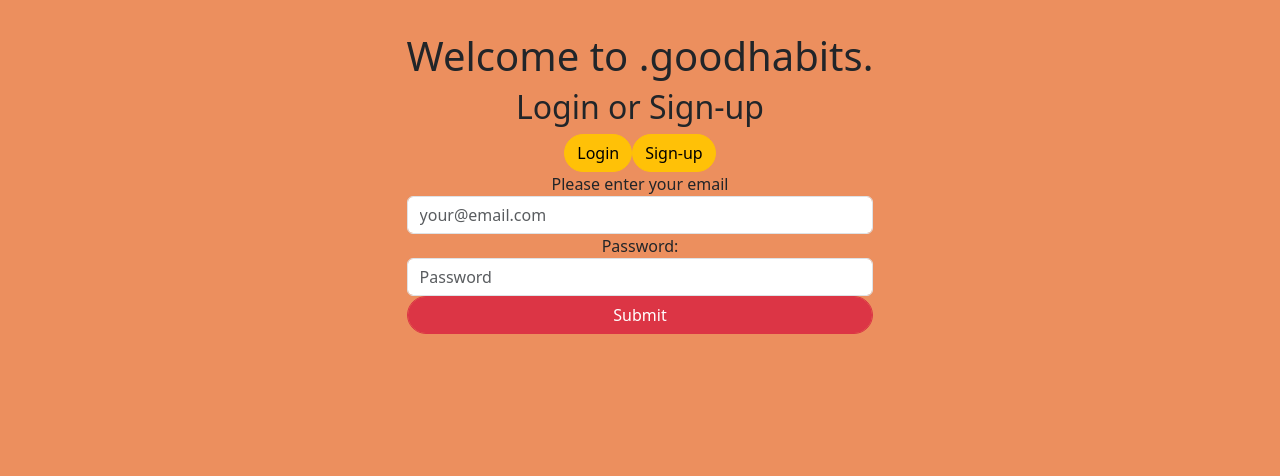
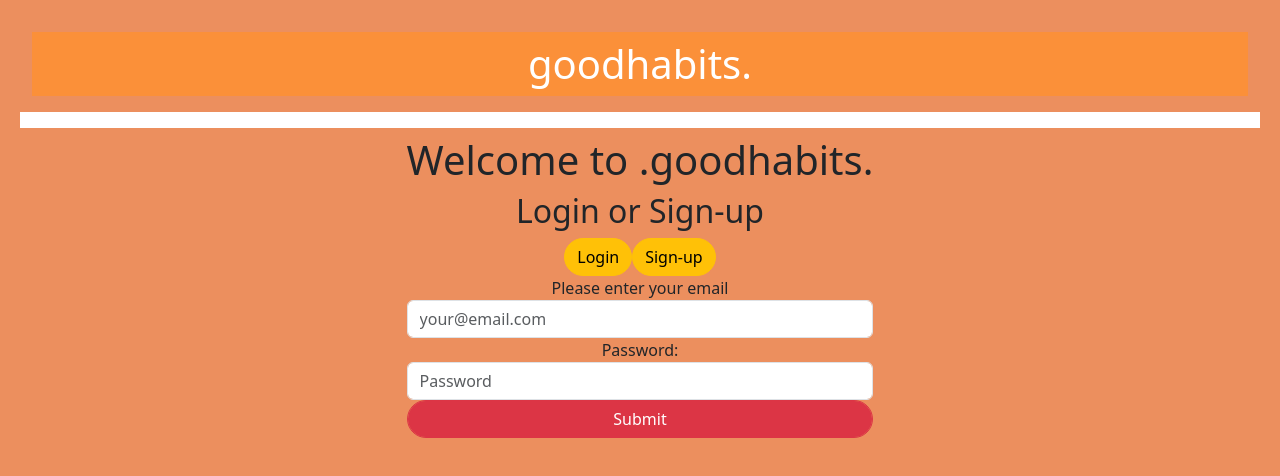
Before and after one commit to chungus84/goodhabits, a React (Vite) app in the folder frontend/: page /habit/1/add in a window 1280 px wide. Both pictures are taken after a click on the button "Login". Shown: the top 476 px of the page. Built offline with nearby package versions, Linux system fonts and the light colour scheme; no server answers.

Commit message:
Added login functionality

```diff
--- a/frontend/src/App.jsx
+++ b/frontend/src/App.jsx
@@ -12,6 +12,7 @@ const App = () => {
 
     const [loggedIn, setLoggedIn] = useState(false)
     const [userId, setUserId] = useState("");
+    const [userName, setUserName] = useState("")
 
     const loginHandler = async (user) => {
         const externalDataCallResult = await loginUser(user);
@@ -24,21 +25,29 @@ const App = () => {
         const loginCall = externalDataCallResult?.user ? externalDataCallResult.user : []
         // console.log(loginCall.user.userId);
         setUserId(loginCall.user.userId)
+        setUserName(loginCall.user.userName)
         setLoggedIn(true)
         // console.log(userId);
 
 
     }
 
-    const testUserLogin = {
-        email: "test@testing.com",
-        password: "password"
+    const logoutHandler = () => {
+        setLoggedIn(false);
+        setUserId("")
+        setUserName("")
     }
 
-    loginHandler(testUserLogin)
+    // const testUserLogin = {
+    //     email: "test@testing.com",
+    //     password: "password"
+    // }
+
+    // loginHandler(testUserLogin)
 
     return (
         <>
+            <Header logout={logoutHandler} data={userName} />
             {!loggedIn && <Authentication loginHandler={loginHandler} />}
             {loggedIn && <RoutedMain userId={userId} />}
 
--- a/frontend/src/Components/Authentication.jsx
+++ b/frontend/src/Components/Authentication.jsx
@@ -1,11 +1,17 @@
-import { useState, useEffect } from 'react'
+import { useState, useEffect } from 'react';
+import { useNavigate } from 'react-router-dom';
 import './utils/css/Authentication.css';
 import LoginForm from './utils/LoginForm';
 import SignUpForm from './utils/SignUpForm';
 
-const Authentication = (loginHandler) => {
+const Authentication = ({ loginHandler }) => {
+
+    // console.log(loginHandler);
 
     const [login, setLogin] = useState(false);
+    const [submitted, setSubmitted] = useState(false)
+
+    const navigate = useNavigate()
 
     const loginClicked = () => {
         setLogin(true)
@@ -18,6 +24,20 @@ const Authentication = (loginHandler) => {
         // console.log(login);
     })
 
+    const submitLogin = (email, password) => {
+        // console.log('submitLogin fired');
+        const loginToSubmit = {
+            email: email,
+            password: password
+        }
+        loginHandler(loginToSubmit)
+        setSubmitted(true)
+    }
+
+    useEffect(() => {
+        if (submitted) navigate('/')
+    }, [submitted, navigate])
+
 
 
     return (
@@ -28,7 +48,7 @@ const Authentication = (loginHandler) => {
             <button className={`btn btn-warning rounded-pill ${login ? '' : 'btn-active'}`} onClick={signUpClicked} >Sign-up</button>
             <div className="form-container">
                 {login && (
-                    <LoginForm />
+                    <LoginForm submitLogin={submitLogin} />
                 )}
                 {!login && (
                     <SignUpForm />
--- a/frontend/src/Components/Header.jsx
+++ b/frontend/src/Components/Header.jsx
@@ -4,16 +4,25 @@ import { useNavigate } from 'react-router-dom';
 
 const Header = (data) => {
     const navigate = useNavigate();
+    console.log(data);
 
     const userName = data.data
     return (
         <>
             <h1 className='header-band py-2 px-2' onClick={() => navigate('/')}>goodhabits.</h1>
             <div className="row ">
+
                 <div className='col-9 py-2 my-2 bg-white'></div>
                 <div className="col-3 bg-white my-2">
-                    <img src={userPic} alt="user profile image" className="rounded-circle mx-2" />
-                    <span>Hi, {userName}</span>
+                    {userName && (
+                        <>
+                            <img src={userPic} alt="user profile image" className="rounded-circle mx-2" />
+                            <span>Hi, {userName}</span>
+                            <button className="btn btn-warning" onClick={data.logout}>Logout</button>
+                        </>
+
+                    )}
+
                 </div>
 
             </div>
--- a/frontend/src/Components/utils/LoginForm.jsx
+++ b/frontend/src/Components/utils/LoginForm.jsx
@@ -1,15 +1,26 @@
 import { useState, useEffect } from 'react'
 
-const LoginForm = () => {
+const LoginForm = ({ submitLogin }) => {
 
+    // console.log(submitLogin);
     const [email, setEmail] = useState("")
     const [password, setPassword] = useState("")
+
+    const handleSubmit = event => {
+        event.preventDefault();
+        console.log('handlesubmit');
+        submitLogin(email, password);
+        setEmail("");
+        setPassword("");
+
+
+    }
 
     useEffect(() => {
         // console.log(password);
     })
     return (
-        <div className="form">
+        <form aria-label="form" onSubmit={handleSubmit}>
             <div className="form-group">
                 <label htmlFor="email">Please enter your email</label>
                 <input type="email" name="email" id="" className='form-control' placeholder='your@email.com' value={email} onChange={event => { setEmail(event.target.value) }} required={true} />
@@ -23,7 +34,7 @@ const LoginForm = () => {
             </div>
 
 
-        </div>
+        </form>
     )
 }
 
--- a/frontend/src/RoutedMain.jsx
+++ b/frontend/src/RoutedMain.jsx
@@ -153,7 +153,7 @@ function RoutedMain(userId) {
     // console.log(user.user);
     return (
         <>
-            <Header data={user.userName} />
+
 
             <div className="container-fluid">
                 <Routes>
```
